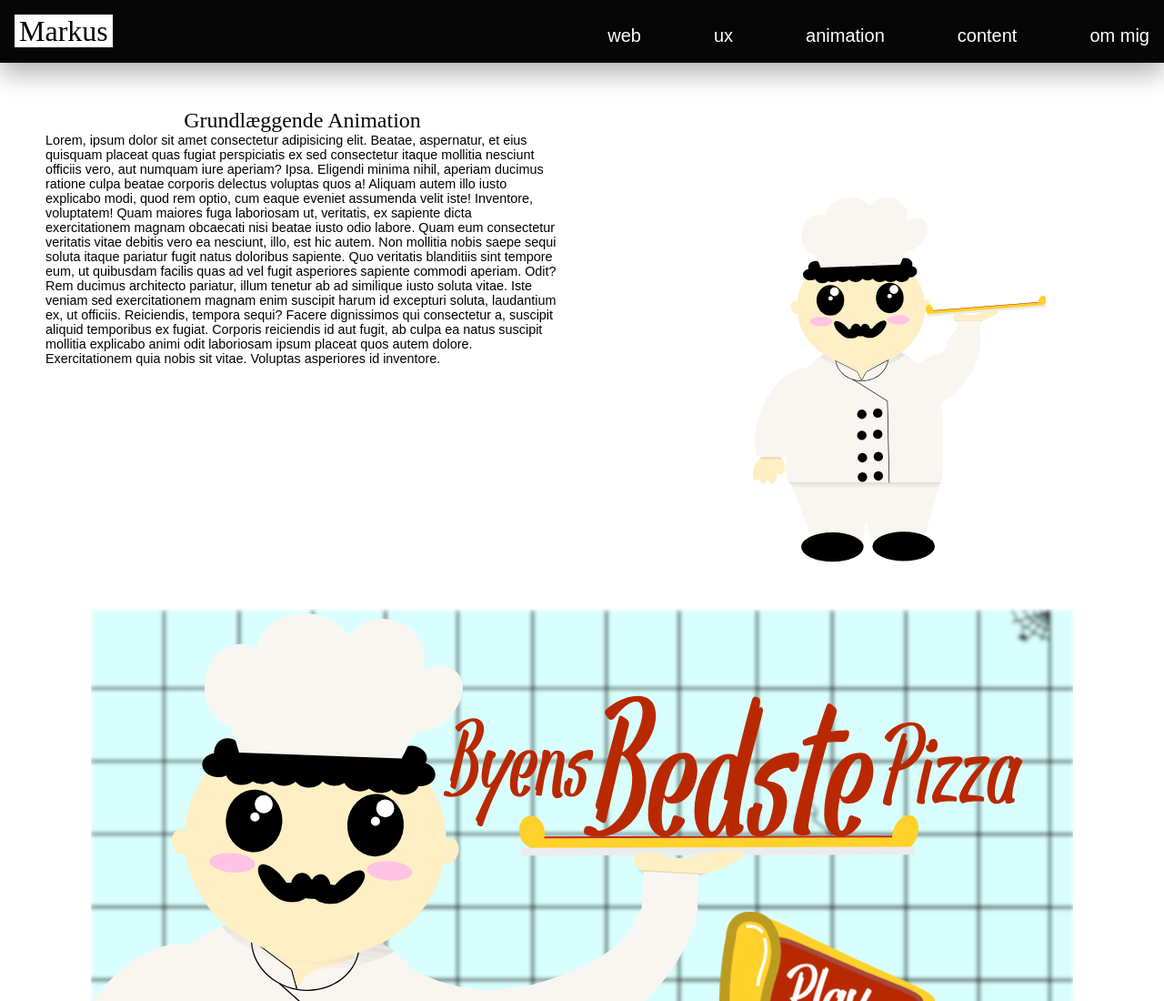
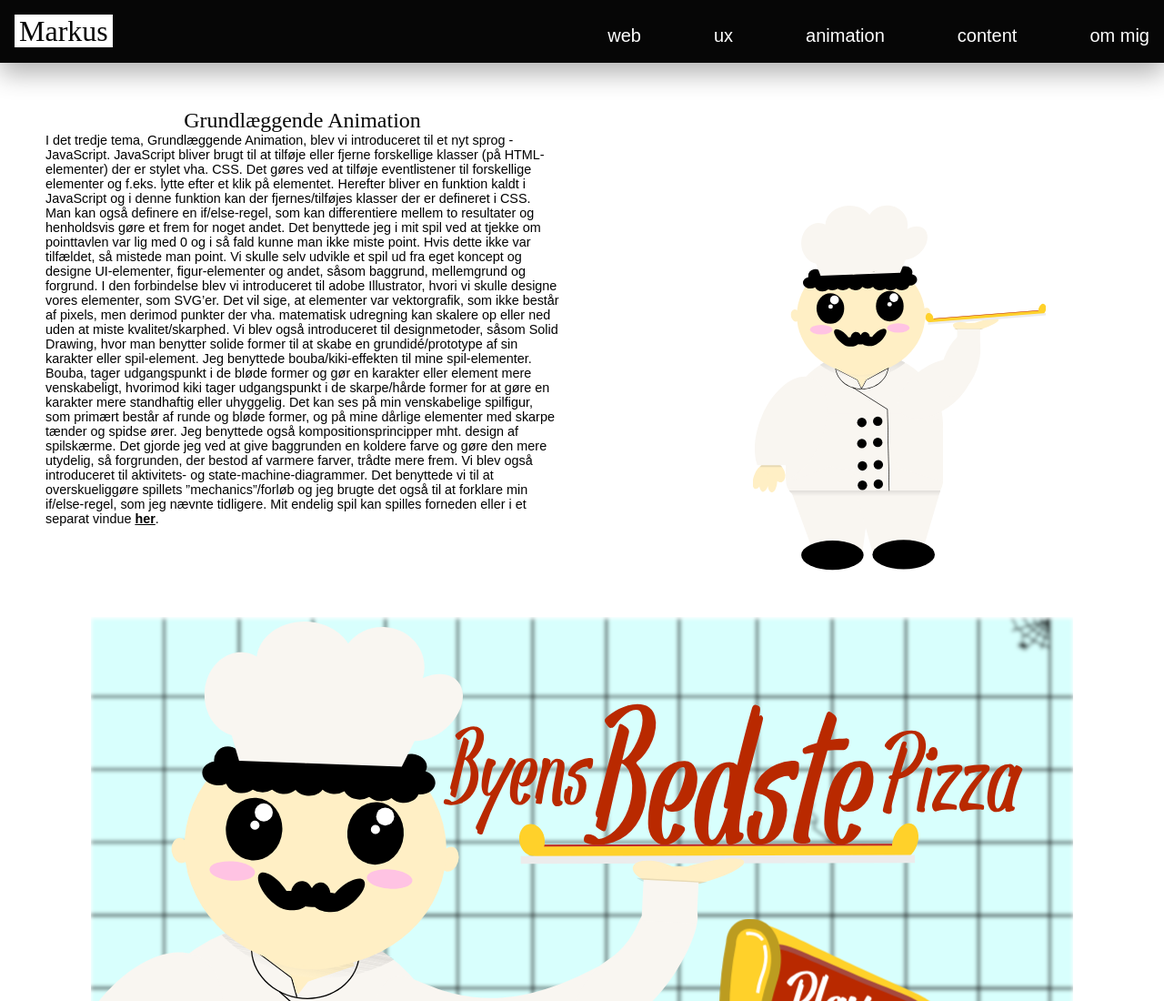
Before and after one commit to mark394e/portfolio, a plain HTML site: page animation.html in a window 1280 px wide. Shown: the top 1100 px of the page at 91% size. Drawn offline with Linux system fonts and the light colour scheme; a web font is replaced by a local one.

Commit message:
anchor tag style + content tekst

```diff
--- a/animation.css
+++ b/animation.css
@@ -14,6 +14,13 @@ p {
   font-weight: 400;
   font-style: normal;
   font-size: 0.9rem;
+}
+p a {
+  font-family: ainslie-sans, sans-serif;
+  font-weight: 700;
+  font-style: normal;
+  font-size: 0.9rem;
+  color: black;
 }
 
 /* nav menu button */
--- a/animation.html
+++ b/animation.html
@@ -33,33 +33,50 @@
           <div class="col-left">
             <h3>Grundlæggende Animation</h3>
             <p>
-              Lorem, ipsum dolor sit amet consectetur adipisicing elit. Beatae,
-              aspernatur, et eius quisquam placeat quas fugiat perspiciatis ex
-              sed consectetur itaque mollitia nesciunt officiis vero, aut
-              numquam iure aperiam? Ipsa. Eligendi minima nihil, aperiam ducimus
-              ratione culpa beatae corporis delectus voluptas quos a! Aliquam
-              autem illo iusto explicabo modi, quod rem optio, cum eaque eveniet
-              assumenda velit iste! Inventore, voluptatem! Quam maiores fuga
-              laboriosam ut, veritatis, ex sapiente dicta exercitationem magnam
-              obcaecati nisi beatae iusto odio labore. Quam eum consectetur
-              veritatis vitae debitis vero ea nesciunt, illo, est hic autem. Non
-              mollitia nobis saepe sequi soluta itaque pariatur fugit natus
-              doloribus sapiente. Quo veritatis blanditiis sint tempore eum, ut
-              quibusdam facilis quas ad vel fugit asperiores sapiente commodi
-              aperiam. Odit? Rem ducimus architecto pariatur, illum tenetur ab
-              ad similique iusto soluta vitae. Iste veniam sed exercitationem
-              magnam enim suscipit harum id excepturi soluta, laudantium ex, ut
-              officiis. Reiciendis, tempora sequi? Facere dignissimos qui
-              consectetur a, suscipit aliquid temporibus ex fugiat. Corporis
-              reiciendis id aut fugit, ab culpa ea natus suscipit mollitia
-              explicabo animi odit laboriosam ipsum placeat quos autem dolore.
-              Exercitationem quia nobis sit vitae. Voluptas asperiores id
-              inventore.
+              I det tredje tema, Grundlæggende Animation, blev vi introduceret
+              til et nyt sprog - JavaScript. JavaScript bliver brugt til at
+              tilføje eller fjerne forskellige klasser (på HTML-elementer) der
+              er stylet vha. CSS. Det gøres ved at tilføje eventlistener til
+              forskellige elementer og f.eks. lytte efter et klik på elementet.
+              Herefter bliver en funktion kaldt i JavaScript og i denne funktion
+              kan der fjernes/tilføjes klasser der er defineret i CSS. Man kan
+              også definere en if/else-regel, som kan differentiere mellem to
+              resultater og henholdsvis gøre et frem for noget andet. Det
+              benyttede jeg i mit spil ved at tjekke om pointtavlen var lig med
+              0 og i så fald kunne man ikke miste point. Hvis dette ikke var
+              tilfældet, så mistede man point. Vi skulle selv udvikle et spil ud
+              fra eget koncept og designe UI-elementer, figur-elementer og
+              andet, såsom baggrund, mellemgrund og forgrund. I den forbindelse
+              blev vi introduceret til adobe Illustrator, hvori vi skulle
+              designe vores elementer, som SVG’er. Det vil sige, at elementer
+              var vektorgrafik, som ikke består af pixels, men derimod punkter
+              der vha. matematisk udregning kan skalere op eller ned uden at
+              miste kvalitet/skarphed. Vi blev også introduceret til
+              designmetoder, såsom Solid Drawing, hvor man benytter solide
+              former til at skabe en grundidé/prototype af sin karakter eller
+              spil-element. Jeg benyttede bouba/kiki-effekten til mine
+              spil-elementer. Bouba, tager udgangspunkt i de bløde former og gør
+              en karakter eller element mere venskabeligt, hvorimod kiki tager
+              udgangspunkt i de skarpe/hårde former for at gøre en karakter mere
+              standhaftig eller uhyggelig. Det kan ses på min venskabelige
+              spilfigur, som primært består af runde og bløde former, og på mine
+              dårlige elementer med skarpe tænder og spidse ører. Jeg benyttede
+              også kompositionsprincipper mht. design af spilskærme. Det gjorde
+              jeg ved at give baggrunden en koldere farve og gøre den mere
+              utydelig, så forgrunden, der bestod af varmere farver, trådte mere
+              frem. Vi blev også introduceret til aktivitets- og
+              state-machine-diagrammer. Det benyttede vi til at overskueliggøre
+              spillets ”mechanics”/forløb og jeg brugte det også til at forklare
+              min if/else-regel, som jeg nævnte tidligere. Mit endelig spil kan
+              spilles forneden eller i et separat vindue
+              <a href="http://hoffmannlund.dk/kea/04_animation/spil/spil.html"
+                >her</a
+              >.
             </p>
           </div>
           <div class="col-right">
             <div>
-             <img src="SVG/figur.svg" alt="spilfigur">
+              <img src="SVG/figur.svg" alt="spilfigur" />
             </div>
           </div>
         </section>
@@ -138,6 +155,7 @@
             id="lyd_levelComplete_musik"
           ></audio>
         </div>
+      </section>
     </main>
     <script src="script.js"></script>
     <script src="spil.js"></script>
--- a/content.css
+++ b/content.css
@@ -14,6 +14,14 @@ p {
   font-weight: 400;
   font-style: normal;
   font-size: 0.9rem;
+}
+
+p a {
+  font-family: ainslie-sans, sans-serif;
+  font-weight: 700;
+  font-style: normal;
+  font-size: 0.9rem;
+  color: black;
 }
 
 /* nav menu button */
--- a/ux.css
+++ b/ux.css
@@ -14,6 +14,14 @@ p {
   font-weight: 400;
   font-style: normal;
   font-size: 0.9rem;
+}
+
+p a {
+  font-family: ainslie-sans, sans-serif;
+  font-weight: 700;
+  font-style: normal;
+  font-size: 0.9rem;
+  color: black;
 }
 
 /* nav menu button */
--- a/web.css
+++ b/web.css
@@ -14,6 +14,14 @@ p {
   font-weight: 400;
   font-style: normal;
   font-size: 0.9rem;
+}
+
+p a {
+  font-family: ainslie-sans, sans-serif;
+  font-weight: 700;
+  font-style: normal;
+  font-size: 0.9rem;
+  color: black;
 }
 
 /* nav menu button */
```
Also changed, not shown: content.html (+40 -22 lines), ux.html (+40 -22 lines), web.html (+34 -23 lines).
